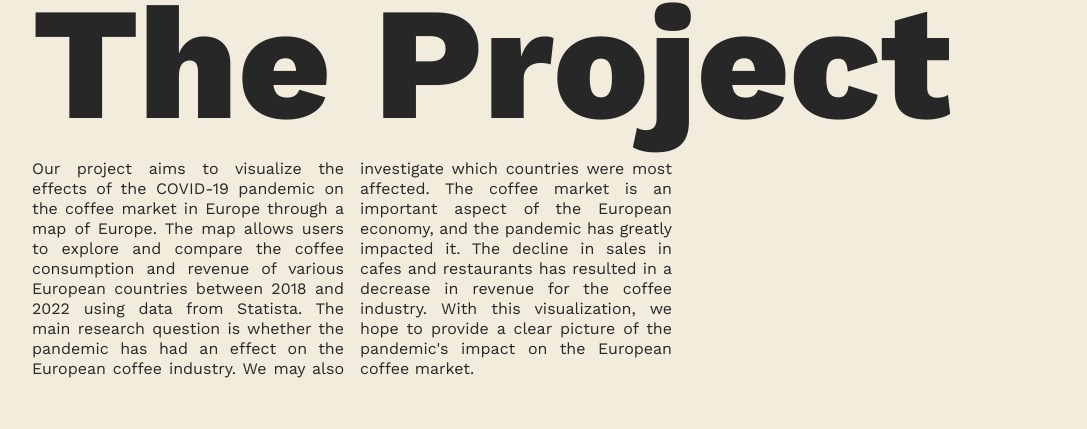
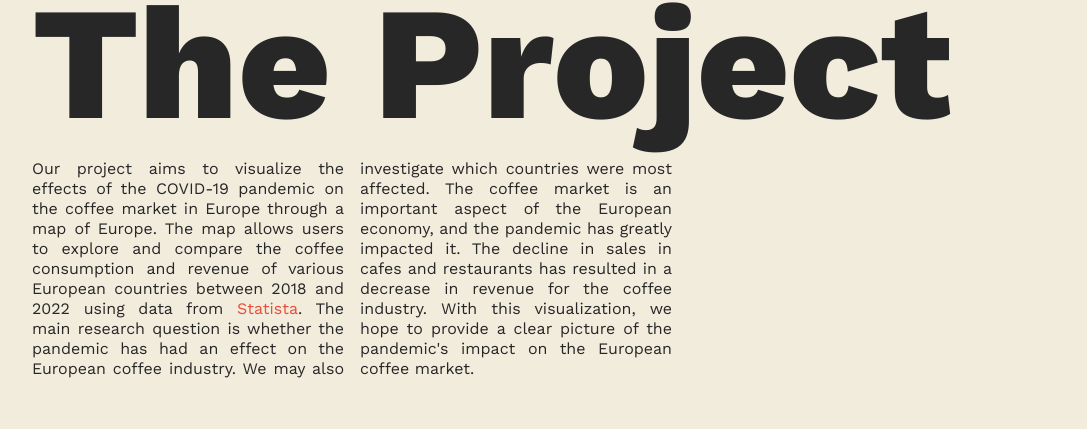
Before and after one commit to EduardvonBriesen/coffeenators, a React (Create React App) app: page / in a window 1280 px wide. Shown: the part 1941-2370 px from the top of the page, without its empty margins (96-1183 px from the left). Built offline with nearby package versions, Linux system fonts and the light colour scheme; no server answers.

Commit message:
added statista link

```diff
--- a/src/pages/About.tsx
+++ b/src/pages/About.tsx
@@ -25,6 +25,11 @@ const Text = styled.p`
   font-weight: 400;
   font-size: 2vh;
   line-height: 2.5vh;
+
+  a {
+    color: ${(props) => props.theme.colors.primary};
+    text-decoration: none;
+  }
 `;
 
 function About() {
@@ -35,15 +40,15 @@ function About() {
         Our project aims to visualize the effects of the COVID-19 pandemic on
         the coffee market in Europe through a map of Europe. The map allows
         users to explore and compare the coffee consumption and revenue of
-        various European countries between 2018 and 2022 using data from
-        Statista. The main research question is whether the pandemic has had an
-        effect on the European coffee industry. We may also investigate which
-        countries were most affected. The coffee market is an important aspect
-        of the European economy, and the pandemic has greatly impacted it. The
-        decline in sales in cafes and restaurants has resulted in a decrease in
-        revenue for the coffee industry. With this visualization, we hope to
-        provide a clear picture of the pandemic's impact on the European coffee
-        market.
+        various European countries between 2018 and 2022 using data from{" "}
+        <a href="https://de-statista-com.emedien.ub.uni-muenchen.de/outlook/cmo/heissgetraenke/europa">Statista</a>. The main research question is whether the pandemic has
+        had an effect on the European coffee industry. We may also investigate
+        which countries were most affected. The coffee market is an important
+        aspect of the European economy, and the pandemic has greatly impacted
+        it. The decline in sales in cafes and restaurants has resulted in a
+        decrease in revenue for the coffee industry. With this visualization, we
+        hope to provide a clear picture of the pandemic's impact on the European
+        coffee market.
       </Text>
     </AboutContainer>
   );
```
